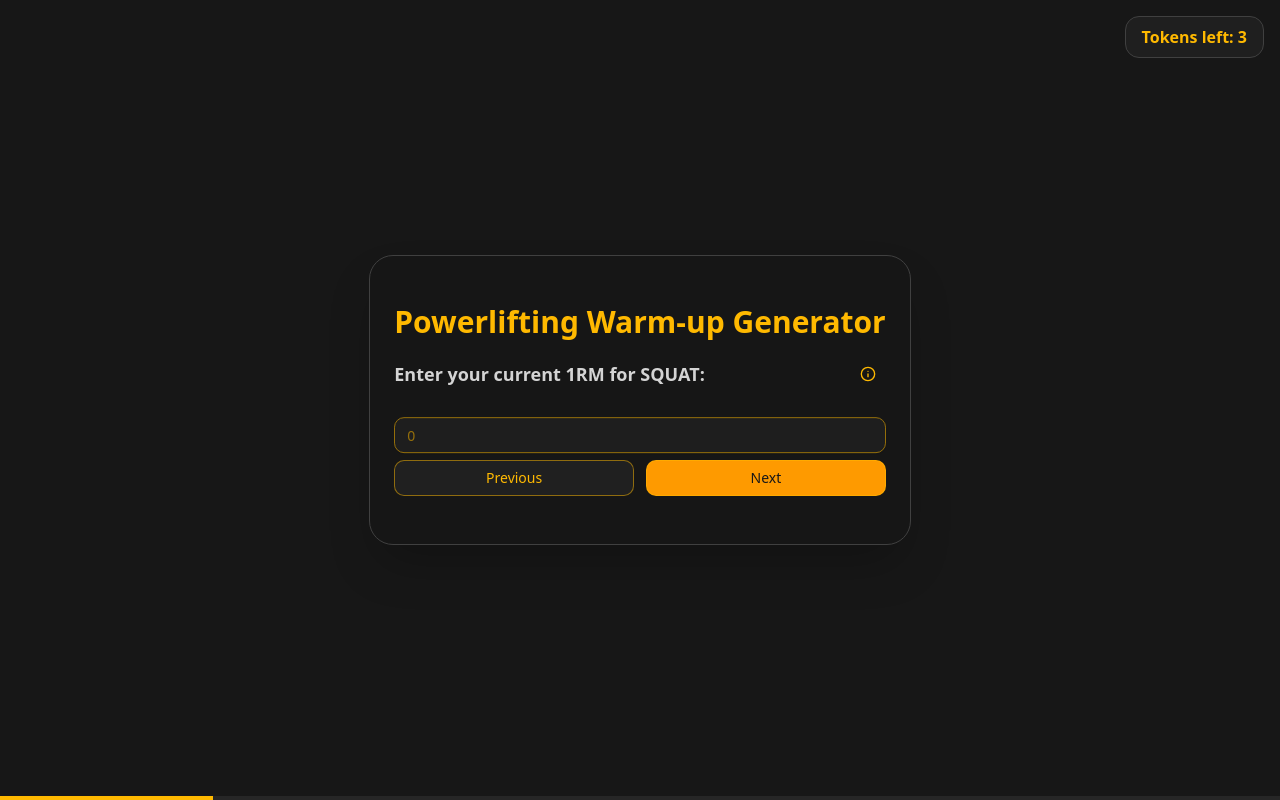
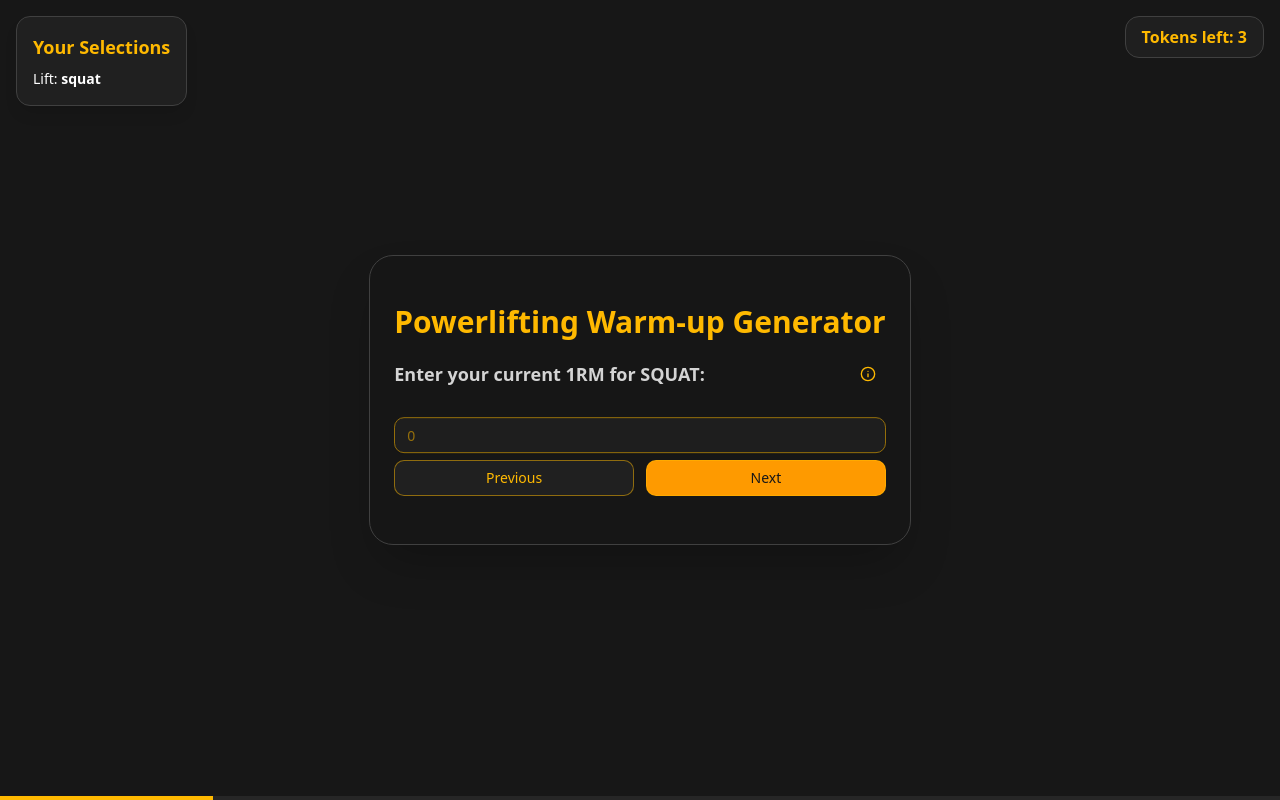
Before and after one commit to Deyan2306/warmup-calculator, a Next.js app: page /create-warmup in a window 1280 px wide. Both pictures are taken after a click on the button "Squat". Built offline with nearby package versions, Linux system fonts and the light colour scheme.

Commit message:
selections summary added

```diff
--- a/app/components/WarmupCalculator.tsx
+++ b/app/components/WarmupCalculator.tsx
@@ -18,6 +18,7 @@ import StepWorkSet from "./warmup/steps/StepWorkSet";
 import StepResult from "./warmup/steps/StepResult";
 import ConfirmModal from "./ConfirmModal";
 import { useSearchParams } from "next/navigation";
+import SelectionsSummary from "./warmup/steps/SelectionSummary";
 
 export default function WarmupCalculatorGuided() {
   const cardRef = useRef<HTMLDivElement>(null);
@@ -152,6 +153,18 @@ export default function WarmupCalculatorGuided() {
         Tokens left: {MAX_FREE_TOKENS - tokensUsed}
       </div>
 
+      {/* Selections Summary */}
+      <div className="w-full md:w-auto md:fixed md:top-4 md:left-4 z-20 mb-4 md:mb-0">
+        <SelectionsSummary
+          lift={lift}
+          oneRMs={oneRMs}
+          plates={plates}
+          intensity={intensity}
+          method={method}
+          workSets={workSets}
+        />
+      </div>
+
       {/* Progress bar */}
       <div className="absolute bottom-0 left-0 w-full h-1 bg-neutral-800">
         <div
--- /dev/null
+++ b/app/components/warmup/steps/SelectionSummary.tsx
@@ -0,0 +1,67 @@
+"use client";
+
+import { Intensity, Lift, WarmupMethod } from "@/lib/warmup/types";
+
+interface SelectionSummaryProps {
+  lift?: Lift;
+  oneRMs: Record<Lift, number>;
+  plates: Record<string, boolean>;
+  intensity?: Intensity;
+  method?: WarmupMethod;
+  workSets: { weight: number; reps: number }[];
+}
+
+export default function SelectionsSummary({
+  lift,
+  oneRMs,
+  plates,
+  intensity,
+  method,
+  workSets,
+}: SelectionSummaryProps) {
+  const selectedPlates = Object.entries(plates)
+    .filter(([_, v]) => v)
+    .map(([k]) => k.replace("p", "").replace("_", "."))
+    .join(", ");
+
+  return (
+    <div className="bg-neutral-800/70 border border-neutral-700 text-white p-4 rounded-xl max-w-xs w-full shadow-lg">
+      <h2 className="font-bold text-lg mb-2 text-amber-400">Your Selections</h2>
+      <div className="text-sm space-y-1">
+        {lift && (
+          <div>
+            Lift: <strong>{lift}</strong>
+          </div>
+        )}
+        {lift && oneRMs[lift] > 0 && (
+          <div>
+            1RM: <strong>{oneRMs[lift]} kg</strong>
+          </div>
+        )}
+        {selectedPlates && (
+          <div>
+            Plates: <strong>{selectedPlates}</strong>
+          </div>
+        )}
+        {intensity && (
+          <div>
+            Intensity: <strong>{intensity}</strong>
+          </div>
+        )}
+        {method && (
+          <div>
+            Method: <strong>{method}</strong>
+          </div>
+        )}
+        {workSets[0]?.weight > 0 && workSets[0]?.reps > 0 && (
+          <div>
+            Work Set:{" "}
+            <strong>
+              {workSets[0].weight} kg x {workSets[0].reps}
+            </strong>
+          </div>
+        )}
+      </div>
+    </div>
+  );
+}
```
